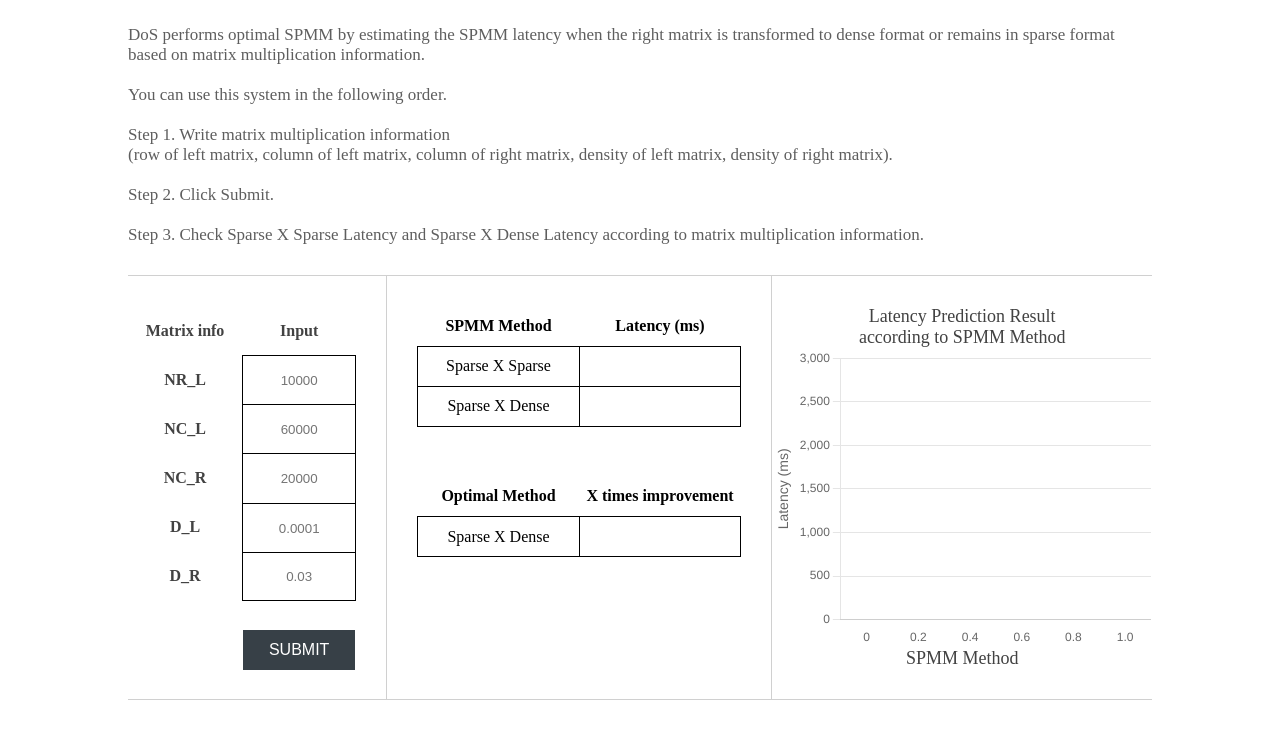
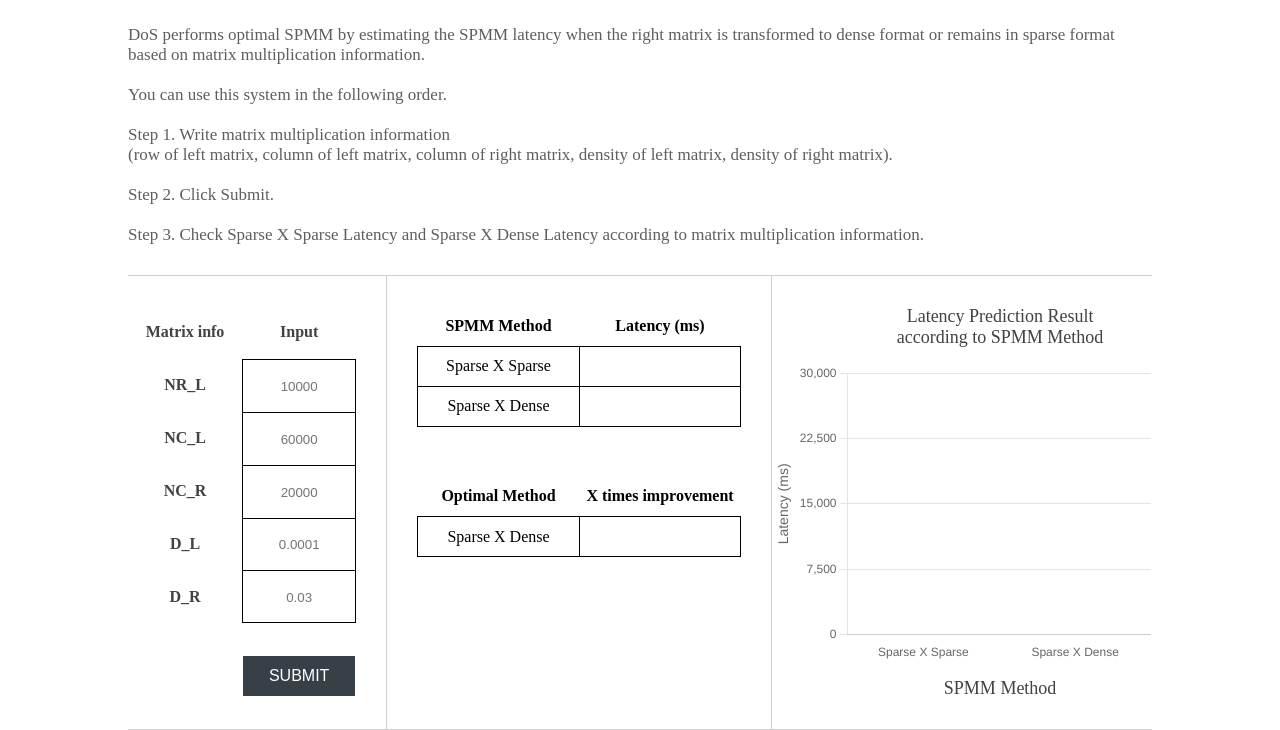
Before and after one commit to kmu-dos/kmu-dos.github.io, a plain HTML site: page index.html in a window 1280 px wide. Shown: the part 163-893 px from the top of the page. Before the commit the page ends 863 px from the top, so only its background shows below. Drawn offline with nearby package versions, Linux system fonts and the light colour scheme.

Commit message:
12/21 update
About 페이지
- contents 의 h2 수정
- DoS → DoS (Dense or Sparse)
Demo 페이지
- contents 의 h2 수정
- DOS SPMM Prediction → DoS SPMM Prediction
- placeholder 에 다른 값을 넣지 않아도 submit 가능하도록 수정
- graph 추가

```diff
--- a/demo.js
+++ b/demo.js
@@ -1,29 +1,33 @@
+let chart, resultChart
 document.addEventListener("DOMContentLoaded", function(){
-    const chart = document.getElementById('data-graph').getContext('2d');
-    let resultChart = new Chart(chart, {
+    chart = document.getElementById('data-graph').getContext('2d');
+    resultChart = new Chart(chart, {
         type: 'bar',
-        data: {
-            labels: ['A', 'B'],
+        data: defaultData,
+        options: defaultOption
+    })
+})
+let defaultData = {
+    labels: ['Sparse X Sparse', 'Sparse X Dense'],
     datasets: [{
-                label: 'latency (m/s)',
-                data: [1000, 3000],
-                backgroundColor : '#4CAAE8',
+        label: 'Latency (ms)',
+        backgroundColor: "#008fff",
+        data: [],
     }]
-        },
-        options: {
-            plugins : {
+}
+let defaultOption = {
+    responsive:true,
+    maintainAspectRatio: false,
+    plugins: {
         legend: {
             display: false,
-                }
         },
-            responsive:true,
-            maintainAspectRatio: false,
+    },
     scales: {
         x: {
-                    type: 'linear',
-                    grid: {
-                        display: false
-                    },
+            grid : {
+                display : false,
+            }
         },
         y: {
             type: 'linear',
@@ -36,13 +40,18 @@ document.addEventListener("DOMContentLoaded", function(){
                     size : 14,
                 }
             },
+            beginAtZero : true,
+            min: 0,
+            max: 30000,
+            ticks : {
+                stepSize: 7500
+            },
+            grid: {
+                display: true,
             }
         }
-        },
-    })
-    console.log('hi');
-})
-
+    }
+}
 async function submit (){
     const lr = document.getElementById('nr_l').value ? document.getElementById('nr_l').value : 10000;
     const lc = document.getElementById('nc_l').value ? document.getElementById('nc_l').value : 60000;
@@ -82,4 +91,19 @@ async function submit (){
         ("The performance of Sparse X Sparse is " + x + " better than the default Apache Spark SPMM.")
         : ("The performance of default Apache Spark SPMM is improved " + x + " times than Sparse X Sparse.");
     document.getElementById('result-comment').style.color = optimal==='smsm' ? 'red' : '#000';
+    if(typeof resultChart != 'undefined'){
+        resultChart.destroy()
     }
+    resultChart = new Chart(chart, {
+        type: 'bar',
+        data: {
+            labels: ['Sparse X Sparse', 'Sparse X Dense'],
+            datasets: [{
+                label: 'Latency (ms)',
+                backgroundColor: "#008fff",
+                data: [sparse, dense],
+            }]
+        },
+        options: defaultOption
+    })
+}
--- a/style.css
+++ b/style.css
@@ -145,6 +145,7 @@ h2 {
     text-align: center;
 }
 .graph-section p {
+    padding-left: 20%;
     font-size: 18px;
     color: #424242;
 }
@@ -152,6 +153,7 @@ h2 {
     width: 100%;
     height: fit-content;
     max-height: 300px;
+    margin: 15px 0;
 }
 /*about*/
 .about-description {
```
Lines whose indentation alone changed are shown as unchanged.
